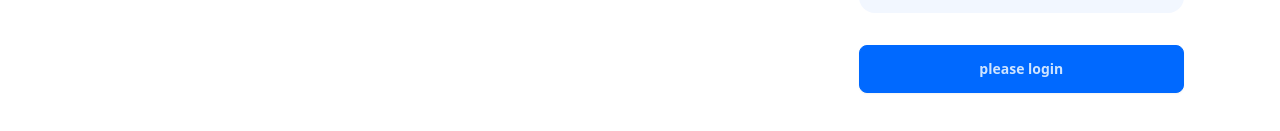
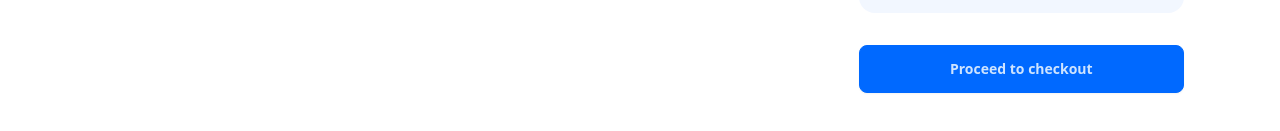
Before and after one commit to sumedhsph/MyStoreV1, a React (Vite) app: page /cart in a window 1280 px wide. Shown: the part 471-602 px from the top of the page. Built offline with nearby package versions, Linux system fonts and the light colour scheme.

Commit message:
remove tem fun

```diff
--- a/src/pages/Cart.jsx
+++ b/src/pages/Cart.jsx
@@ -3,8 +3,7 @@ import { useSelector } from "react-redux";
 import { CartTotal, CartItemsList, SectionHeadings } from "../components";
 import { Link } from "react-router-dom";
 function Cart() {
-  //temp
-  const user = null;
+  const user = useSelector((state)=>state.userState.user);
   const numItemsCart = useSelector((state) => state.cartState.numItemsCart);
 
   if (numItemsCart === 0) {
```
